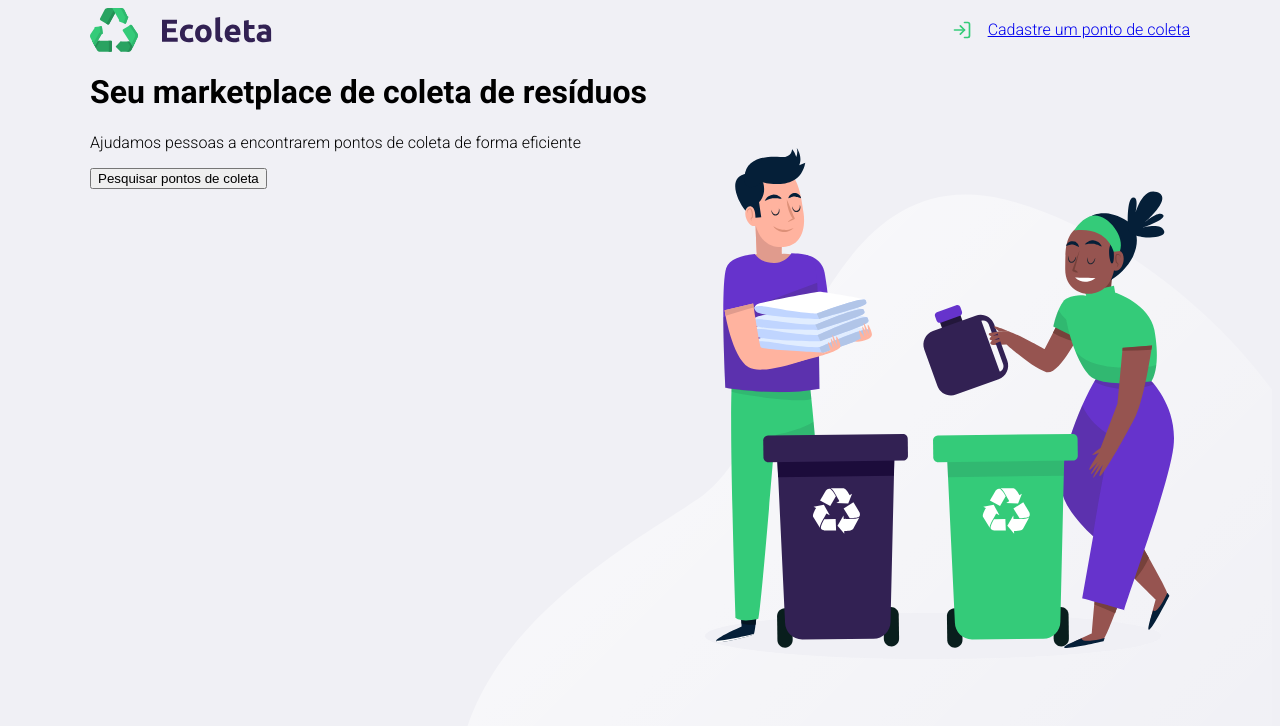
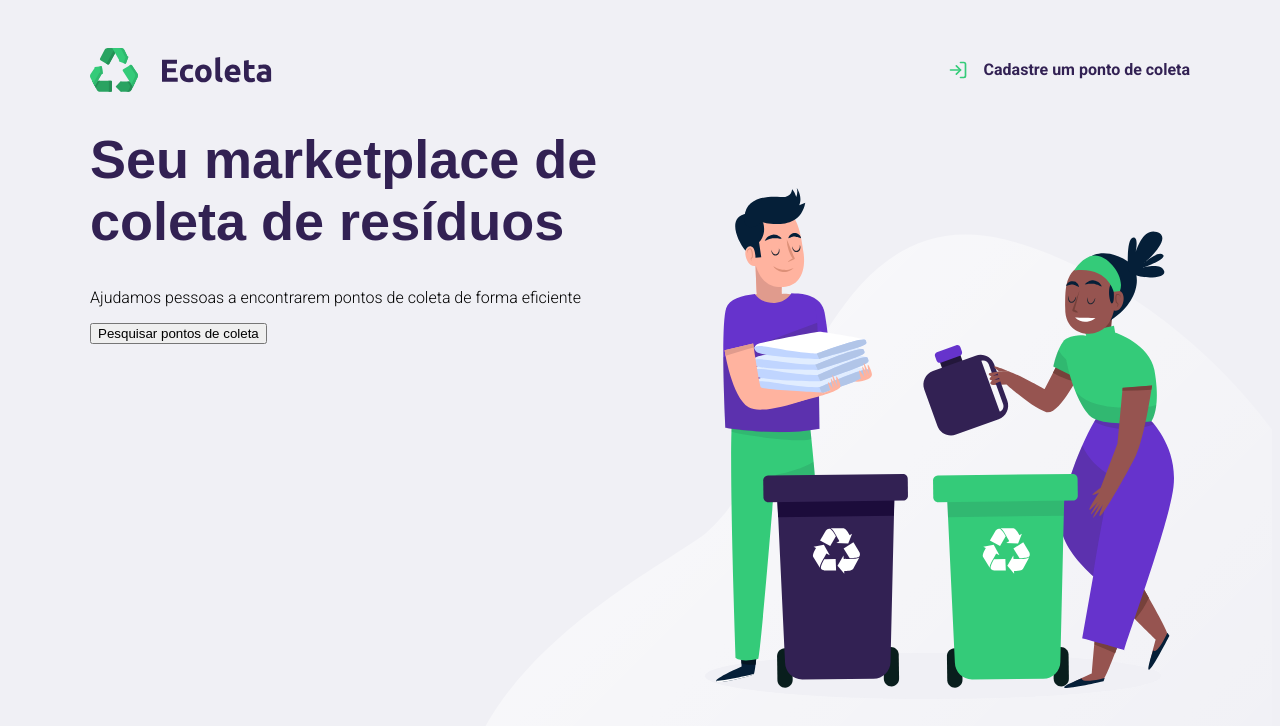
Before and after one commit to lucaspwo/nlw_starter, a plain HTML site: page index.html in a window 1280 px wide. Drawn offline with Linux system fonts and the light colour scheme.

Commit message:
lesson 1, 1h25m28s mark

```diff
--- a/index.html
+++ b/index.html
@@ -6,7 +6,7 @@
         <meta name="viewport" content="width=device-width, initial-scale=1.0">
         <title>Ecoleta</title>
 
-        <link href="https://fonts.googleapis.com/css2?family=Roboto:wght@300;700&display=swap" rel="stylesheet">
+        <link href="https://fonts.googleapis.com/css2?family=Roboto:wght@300;700&Ubuntu:wght@700&display=swap" rel="stylesheet">
 
         <link rel="stylesheet" href="/styles/main.css">
     </head>
@@ -22,11 +22,13 @@
                     </a>
                 </header>
 
-                <h1>Seu marketplace de coleta de resíduos</h1>
+                <main>
+                    <h1>Seu marketplace de coleta de resíduos</h1>
 
-                <p>Ajudamos pessoas a encontrarem pontos de coleta de forma eficiente</p>
+                    <p>Ajudamos pessoas a encontrarem pontos de coleta de forma eficiente</p>
 
-                <button>Pesquisar pontos de coleta</button>
+                    <button>Pesquisar pontos de coleta</button>
+                </main>
             </div>
 
         </div>
--- a/styles/main.css
+++ b/styles/main.css
@@ -1,9 +1,22 @@
+:root {
+    --title-color: #322153;
+}
+
 html {
     font-family: 'Roboto', sans-serif;
 }
 
 body {
     background: #f0f0f5
+}
+
+a {
+    text-decoration:  none;
+}
+
+h1, h2, h3, h4, h5, h6 {
+    color: var(--title-color);
+    font-family: 'Ubuntu', sans-serif;
 }
 
 #page-home {
@@ -19,6 +32,7 @@ body {
 }
 
 #page-home header {
+    margin-top: 48px;
     display: flex;
     align-items: center;
     justify-content: space-between;
@@ -26,7 +40,8 @@ body {
 
 #page-home header a {
     display: flex;
-    color: #3222153;
+    color: var(--title-color);
+    font-weight: 700;
 }
 
 #page-home header a span {
@@ -36,3 +51,11 @@ body {
     width: 20px;
     height: 20px;
 }
+
+#page-home main {
+    max-width: 560px;
+}
+
+#page-home main h1 {
+    font-size: 54px;
+}
```
